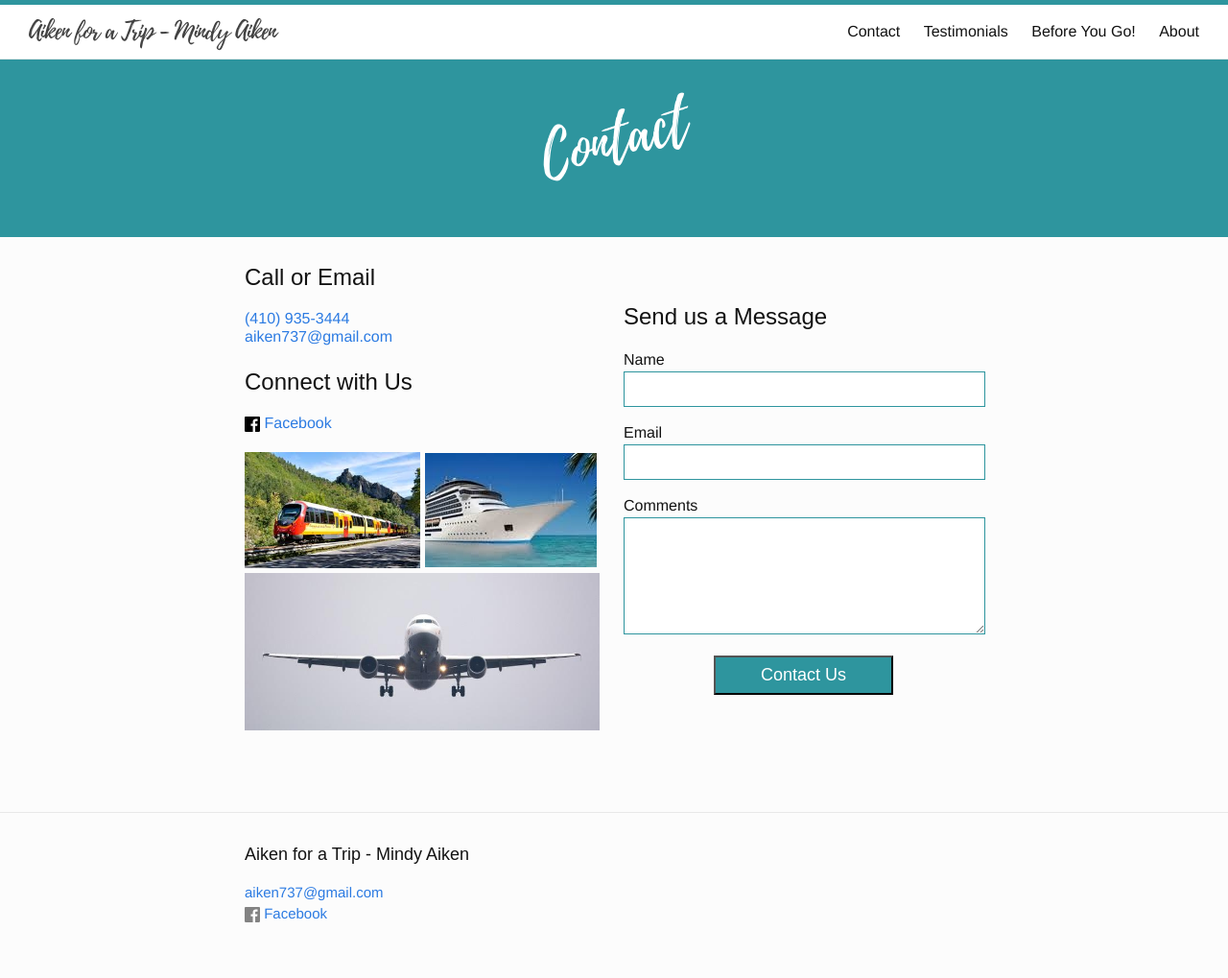
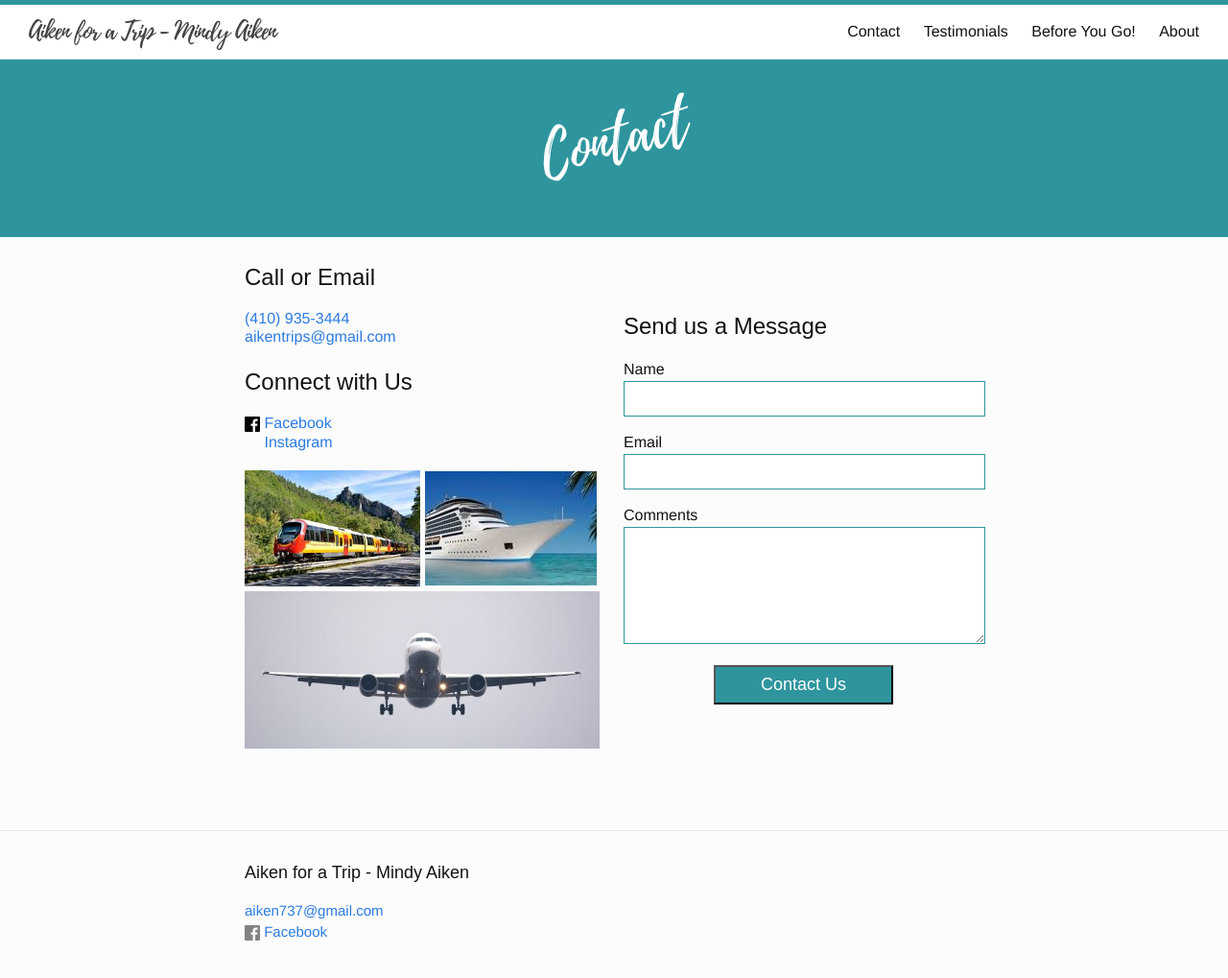
Before and after one commit to aikenfortrip/aikenfortrip.github.io, a Jekyll site: the page built from contact.html, in a window 1280 px wide and 1028 px high. Shown: the top 1019 px of the window at 96% size. Built offline with Jekyll 4.4.1, drawn with Linux system fonts in a browser that asks for light colours.

Commit message:
Update contact.html

```diff
--- a/contact.html
+++ b/contact.html
@@ -17,8 +17,8 @@ navOrder: 1
           </a>
         </p>
         <p class='email'>
-          <a href='mailto:aiken737@gmail.com'>
-            aiken737@gmail.com
+          <a href='mailto:aikentrips@gmail.com'>
+            aikentrips@gmail.com
           </a>
         </p>
       </div>
@@ -36,6 +36,18 @@ navOrder: 1
             </span>
             <span class='username'>
               Facebook
+            </span>
+          </a>
+        </p>
+				<p clas= 'IG'>
+          <a href='https://www.instagram.com/aiken_trips/'>
+            <span class='icon'>
+              <svg>
+                <use xlink:href='/assets/icons.svg#Instagram' />
+              </svg>
+            </span>
+            <span class='username'>
+              Instagram
             </span>
           </a>
         </p>
```
